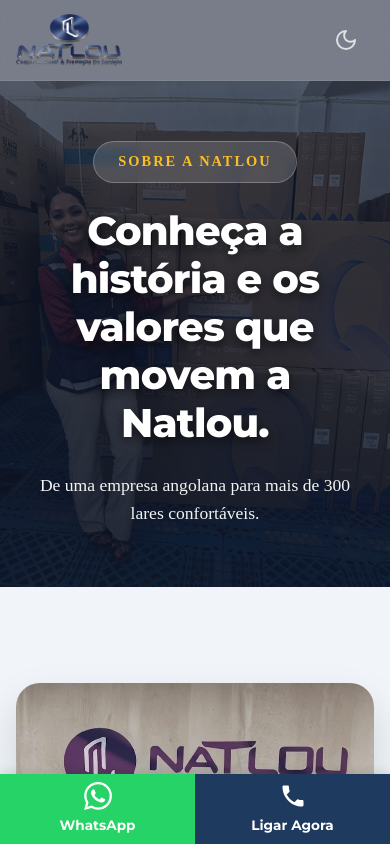
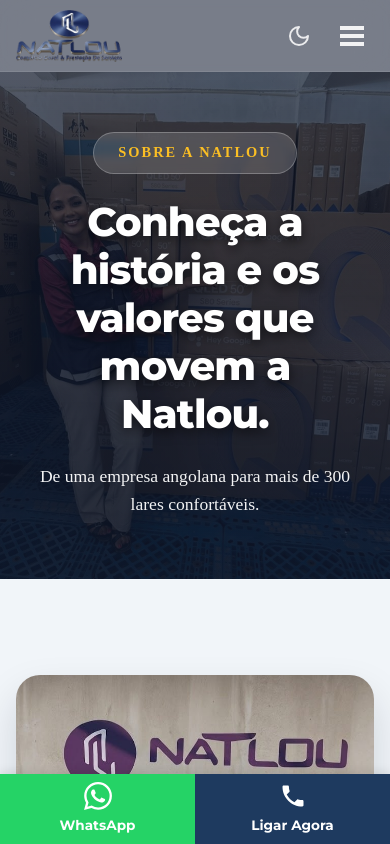
Before and after one commit to abidnegodossantos/natlou, a Next.js app: page /about in a window 390 px wide. Shown: the top 844 px of the page. Built offline with nearby package versions, Linux system fonts and the light colour scheme.

Commit message:
fix(urgent): restaura menu hamburguer e navegacao mobile no header

```diff
--- a/src/app/globals.css
+++ b/src/app/globals.css
@@ -554,16 +554,16 @@ a:focus-visible {
 .theme-toggle-btn {
   background: none;
   border: none;
-  color: rgba(255, 255, 255, 0.75);
+  color: rgba(255, 255, 255, 0.85);
   cursor: pointer;
-  padding: 1rem;
+  padding: 0.5rem;
   border-radius: 9999px;
   display: flex;
   align-items: center;
   justify-content: center;
   transition: all 0.3s ease;
-  min-width: 56px;
-  min-height: 56px;
+  min-width: 44px;
+  min-height: 44px;
   z-index: 1000;
 }
 
@@ -928,25 +928,26 @@ html.dark .service-card p {
 
 /* Navbar Responsive Toggle Button */
 .mobile-menu-btn {
-  display: none !important;
+  display: none;
   background: none;
   border: none;
-  font-size: 2rem;
+  font-size: 1.8rem;
   cursor: pointer;
-  padding: 1rem;
+  padding: 0.5rem;
   border-radius: 8px;
-  color: var(--primary-color);
-  transition: background-color 0.2s ease;
+  color: rgba(255, 255, 255, 0.9);
+  transition: background-color 0.2s ease, transform 0.2s ease;
   flex-shrink: 0;
   z-index: 10001;
-  min-width: 60px;
-  min-height: 60px;
+  min-width: 44px;
+  min-height: 44px;
   align-items: center;
   justify-content: center;
 }
 
 .mobile-menu-btn:hover {
-  background-color: var(--bg-secondary);
+  background-color: rgba(56, 189, 248, 0.12);
+  color: #38bdf8;
 }
 
 .mobile-menu-btn:active {
@@ -1053,7 +1054,7 @@ html.dark .service-card p {
 
   /* Navbar Responsive */
   .navbar {
-    padding: 0.75rem 1rem;
+    padding: 0.6rem 1rem;
   }
 
   .nav-links {
@@ -1062,19 +1063,20 @@ html.dark .service-card p {
     top: 100%;
     left: 0;
     right: 0;
-    background-color: rgba(15, 23, 42, 0.97);
-    backdrop-filter: blur(12px);
-    -webkit-backdrop-filter: blur(12px);
+    background-color: rgba(15, 23, 42, 0.98);
+    backdrop-filter: blur(16px);
+    -webkit-backdrop-filter: blur(16px);
     flex-direction: column;
-    padding: 1.5rem;
-    box-shadow: 0 12px 32px rgba(0,0,0,0.4);
-    gap: 1.5rem;
+    padding: 1.5rem 1rem;
+    box-shadow: 0 12px 32px rgba(0,0,0,0.5);
+    gap: 1rem;
     align-items: center;
     border-top: 1px solid rgba(56, 189, 248, 0.2);
+    z-index: 9998;
   }
 
   .nav-links.active {
-    display: flex;
+    display: flex !important;
     animation: slideDown 0.3s ease-out;
   }
 
@@ -1090,8 +1092,9 @@ html.dark .service-card p {
   }
 
   .mobile-menu-btn {
-    display: flex;
-    padding: 1rem;
+    display: flex !important;
+    padding: 0.4rem;
+    color: rgba(255, 255, 255, 0.9);
   }
 
   .nav-link {
```
